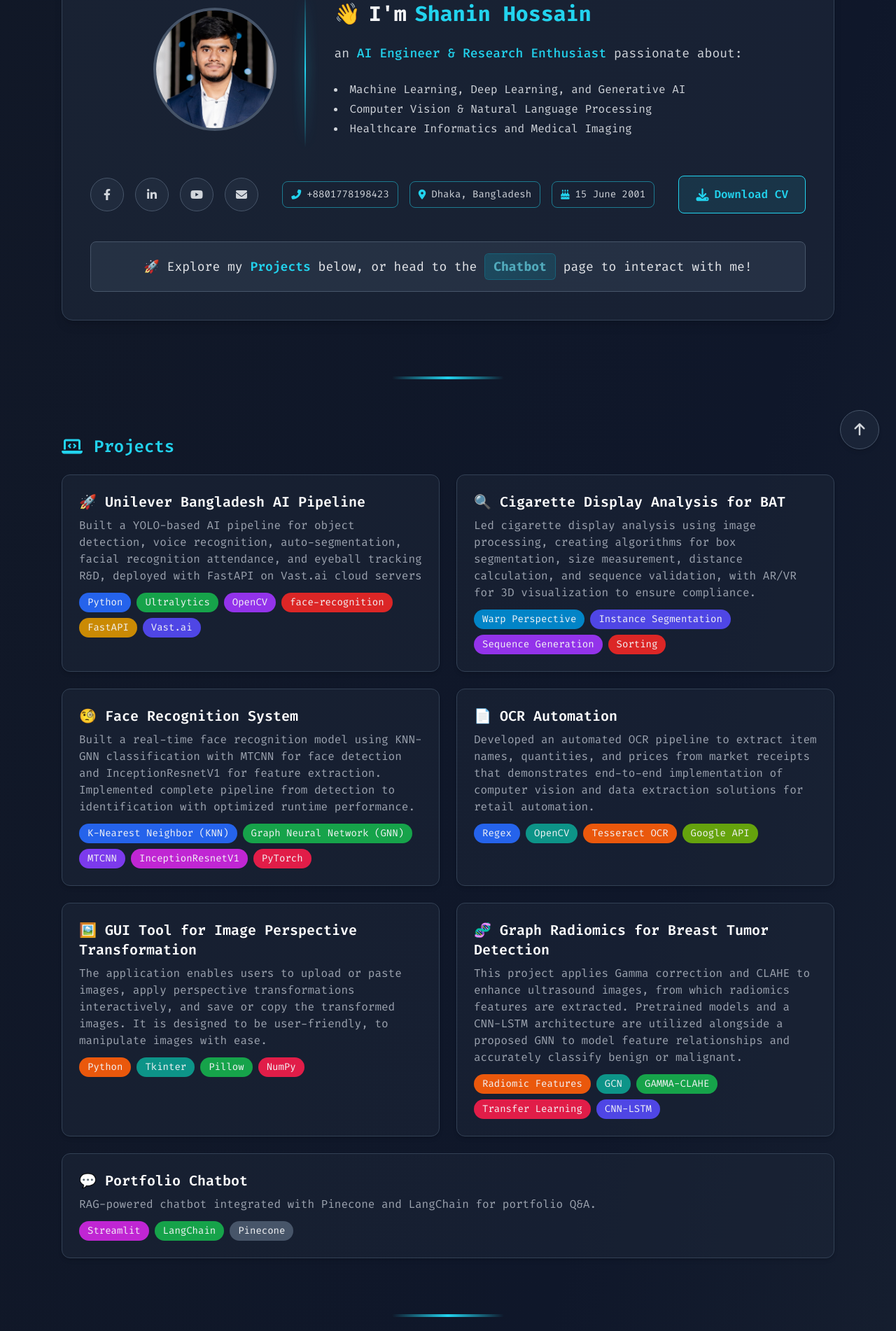
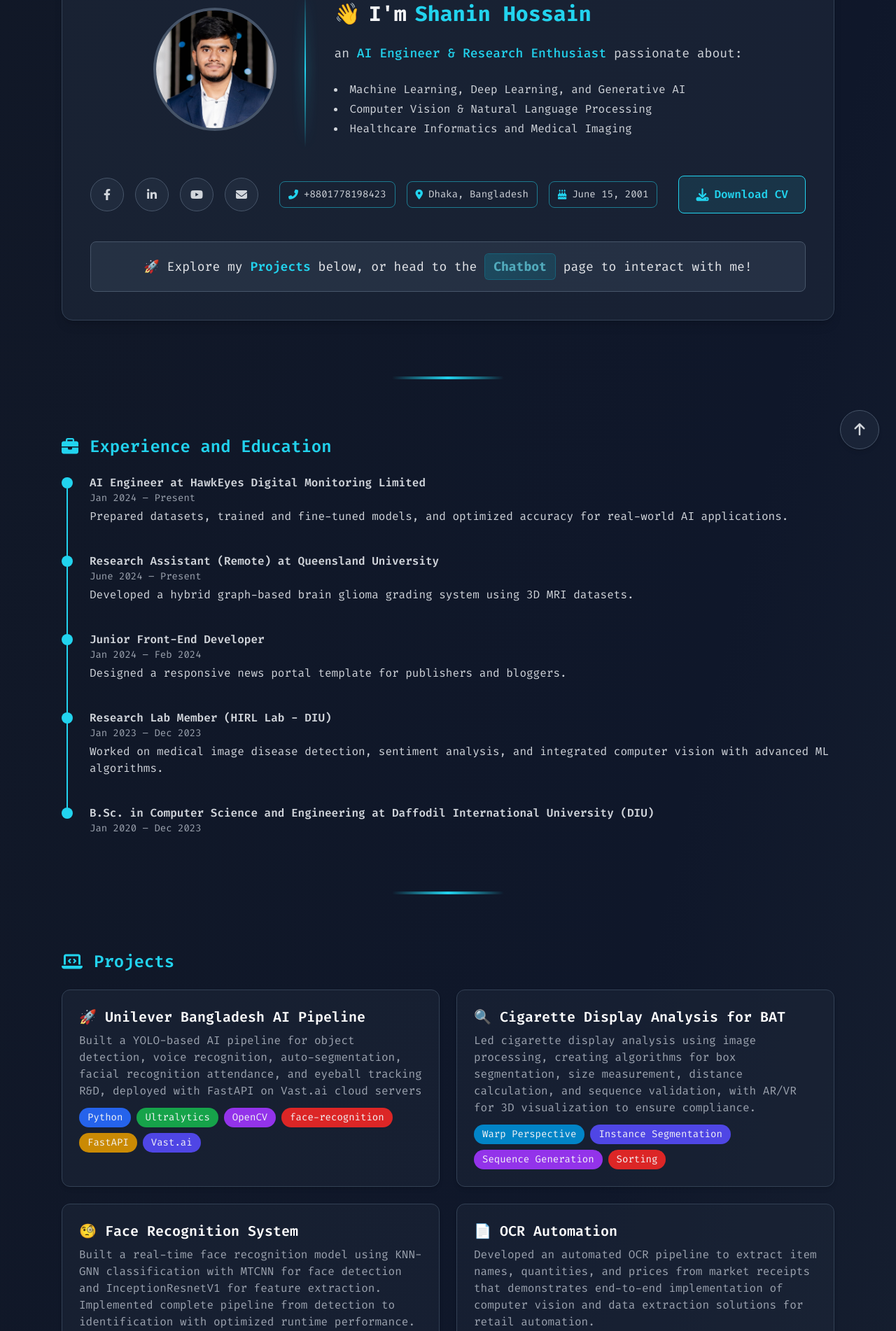
Before and after one commit to ShakhawatShanin/Portfolio-Shanin, a Flask app: page / in a window 1280 px wide. Shown: the part 134-2036 px from the top of the page at 70% size. Run offline with Flask 3, Linux system fonts and the light colour scheme; some libraries are stand-ins or nearby versions.

Commit message:
structure

```diff
--- a/templates/index.html
+++ b/templates/index.html
@@ -124,7 +124,7 @@
     <div class="flex items-center gap-2 px-3 py-2 border border-cyan-400/50 rounded-lg text-gray-300 text-sm
                 hover:bg-cyan-500/10 hover:border-cyan-400 transition">
       <i class="fas fa-birthday-cake text-cyan-400"></i>
-      <span>15 June 2001</span>
+      <span>June 15, 2001</span>
     </div>
   </div>
 
@@ -158,8 +158,76 @@
 
       <!-- Section Divider -->
       <div class="h-1 w-40 mx-auto bg-gradient-to-r from-transparent via-cyan-400 to-transparent rounded-full"></div>
+      <!-- Experience Section -->
+      <div>
+        <div class="flex items-center gap-4 mb-6">
+          <i class="fas fa-briefcase text-cyan-400 text-2xl"></i>
+          <h3 class="text-2xl font-semibold text-cyan-400">Experience and Education</h3>
+        </div>
 
-      <!-- Projects Section -->
+        <div class="relative">
+          <!-- Vertical line (calc(100% - 4.5rem) trims the vertical line so it doesn’t go past the final circle.) | 5.5 coz 4 items-->
+          <!-- VERTICAL LINE (updated – no calc, no magic numbers) -->
+<div class="absolute left-[7px] top-5 bottom-9 w-0.5 bg-cyan-400"></div>
+
+          <!-- Timeline Item 1 -->
+          <div class="relative mb-10 pl-10">
+            <div class="absolute left-0 top-1 w-4 h-4 bg-cyan-400 rounded-full"></div>
+            <p class="text-gray-300 font-semibold">AI Engineer at HawkEyes Digital Monitoring Limited</p>
+            <p class="text-gray-400 text-sm mb-1">Jan 2024 – Present</p>
+            <p class="text-gray-300">
+              Prepared datasets, trained and fine-tuned models, and optimized accuracy for real-world AI applications.
+            </p>
+          </div>
+
+          <!-- Timeline Item 2 -->
+          <div class="relative mb-10 pl-10">
+            <div class="absolute left-0 top-1 w-4 h-4 bg-cyan-400 rounded-full"></div>
+            <p class="text-gray-300 font-semibold">Research Assistant (Remote) at Queensland University</p>
+            <p class="text-gray-400 text-sm mb-1">June 2024 – Present</p>
+            <p class="text-gray-300">
+              Developed a hybrid graph-based brain glioma grading system using 3D MRI datasets.
+            </p>
+          </div>
+
+          <!-- Timeline Item 3 -->
+          <div class="relative mb-10 pl-10">
+            <div class="absolute left-0 top-1 w-4 h-4 bg-cyan-400 rounded-full"></div>
+            <p class="text-gray-300 font-semibold">Junior Front-End Developer</p>
+            <p class="text-gray-400 text-sm mb-1">Jan 2024 – Feb 2024</p>
+            <p class="text-gray-300">
+              Designed a responsive news portal template for publishers and bloggers.
+            </p>
+          </div>
+
+          <!-- Timeline Item 4 -->
+          <div class="relative mb-10 pl-10">
+            <div class="absolute left-0 top-1 w-4 h-4 bg-cyan-400 rounded-full"></div>
+            <p class="text-gray-300 font-semibold">Research Lab Member (HIRL Lab - DIU)</p>
+            <p class="text-gray-400 text-sm mb-1">Jan 2023 – Dec 2023</p>
+            <p class="text-gray-300">
+              Worked on medical image disease detection, sentiment analysis, and integrated computer vision with advanced ML algorithms.
+            </p>
+          </div>
+
+          <!-- Timeline Item 5 -->
+          <div class="relative mb-10 pl-10">
+            <div class="absolute left-0 top-1 w-4 h-4 bg-cyan-400 rounded-full"></div>
+            <p class="text-gray-300 font-semibold">B.Sc. in Computer Science and Engineering at Daffodil International University (DIU)</p>
+            <p class="text-gray-400 text-sm mb-1">Jan 2020 – Dec 2023</p>
+
+          </div>
+
+
+        </div>
+      </div>
+
+
+
+      <!-- Section Divider -->
+      <div class="h-1 w-40 mx-auto bg-gradient-to-r from-transparent via-cyan-400 to-transparent rounded-full"></div>
+
+<!-- Projects Section -->
       <div>
         <div class="flex items-center gap-4 mb-6">
           <i class="fas fa-laptop-code text-cyan-400 text-2xl"></i>
@@ -247,44 +315,38 @@
             </div>
           </div>
 
-          <div class="bg-slate-800/50 p-6 rounded-xl border border-slate-700 shadow-md hover:shadow-cyan-500/10 transition md:col-span-2">
-            <h4 class="text-xl font-semibold text-white">💬 Portfolio Chatbot</h4>
-            <p class="text-gray-400 mt-2 mb-3">RAG-powered chatbot integrated with Pinecone and LangChain for portfolio Q&A.</p>
+          <div class="bg-slate-800/50 p-6 rounded-xl border border-slate-700 shadow-md hover:shadow-cyan-500/10 transition">
+            <h4 class="text-xl font-semibold text-white">
+              <a href="https://www.youtube.com/watch?v=0WfvS2CtDeo" target="_blank" class="hover:text-cyan-400">💬 Portfolio Q&A AI Chatbot</a>
+            </h4>
+            <p class="text-gray-400 mt-2 mb-3">This project is an AI-powered Portfolio Q&A Chatbot built using Flask and LangChain. It uses GPT-4.1-Nano as the LLM and retrieves answers from your PDF portfolio data through a RAG pipeline. The system combines Hugging Face sentence embeddings with Pinecone vector storage.</p>
             <div class="flex flex-wrap gap-2">
-              <span class="px-3 py-1 bg-fuchsia-600 rounded-full text-sm">Streamlit</span>
-              <span class="px-3 py-1 bg-green-600 rounded-full text-sm">LangChain</span>
-              <span class="px-3 py-1 bg-slate-600 rounded-full text-sm">Pinecone</span>
+              <span class="px-3 py-1 bg-fuchsia-600 rounded-full text-sm">GPT-4.1-Nano</span>
+              <span class="px-3 py-1 bg-teal-600 rounded-full text-sm">Pinecone</span>
+              <span class="px-3 py-1 bg-green-600 rounded-full text-sm">Hugging Face Embedding</span>
+              <span class="px-3 py-1 bg-slate-600 rounded-full text-sm">LangChain</span>
             </div>
           </div>
+
+          <div class="bg-slate-800/50 p-6 rounded-xl border border-slate-700 shadow-md hover:shadow-cyan-500/10 transition">
+            <h4 class="text-xl font-semibold text-white">
+              <a href="https://youtu.be/Bjy41MR6O8Y" target="_blank" class="hover:text-cyan-400">📝 Bangla LLM Text Summarizer</a>
+            </h4>
+            <p class="text-gray-400 mt-2 mb-3">Build Bangla text summarizer using Unsloth’s Gemma-3-4b, fine-tuned with LoRA on custom Bangla data, exported to GGUF for lightweight inference, and powered by Ollama for offline use. The sleek Flask + Tailwind CSS chat UI lets users paste articles and get instant, accurate summaries.</p>
+            <div class="flex flex-wrap gap-2">
+              <span class="px-3 py-1 bg-blue-600 rounded-full text-sm">Unsloth</span>
+              <span class="px-3 py-1 bg-teal-600 rounded-full text-sm">GGUF</span>
+              <span class="px-3 py-1 bg-green-600 rounded-full text-sm">Ollama</span>
+              <span class="px-3 py-1 bg-lime-600 rounded-full text-sm">NLP</span>
+              <span class="px-3 py-1 bg-indigo-600 rounded-full text-sm">Flask</span>
+              <span class="px-3 py-1 bg-orange-600 rounded-full text-sm">HTML</span>
+              <span class="px-3 py-1 bg-rose-600 rounded-full text-sm">Tailwind</span>
+            </div>
+          </div>
+
         </div>
       </div>
 
-      <!-- Section Divider -->
-      <div class="h-1 w-40 mx-auto bg-gradient-to-r from-transparent via-cyan-400 to-transparent rounded-full"></div>
-
-      <!-- Publications Section -->
-      <div>
-        <div class="flex items-center gap-4 mb-6">
-          <i class="fas fa-book text-cyan-400 text-2xl"></i>
-          <h3 class="text-2xl font-semibold text-cyan-400">Publications</h3>
-        </div>
-
-        <div class="space-y-6">
-          <div class="bg-slate-800/50 p-6 rounded-xl border border-slate-700 shadow-md hover:shadow-cyan-500/10 transition">
-            <h4 class="text-xl font-semibold text-white">
-              <a href="https://www.sciencedirect.com/science/article/pii/S2667305324000103" target="_blank" class="hover:text-cyan-400">📘 Automated Detection of Age-Related Macular Degeneration</a>
-            </h4>
-            <p class="text-gray-400 text-sm mb-2">Journal of Intelligent Systems with Applications, 2024</p>
-            <p class="text-gray-300">Built a CNN-LSTM based system to detect AMD from retinal fundus images.</p>
-          </div>
-
-          <div class="bg-slate-800/50 p-6 rounded-xl border border-slate-700 shadow-md hover:shadow-cyan-500/10 transition">
-            <h4 class="text-xl font-semibold text-white">📗 A Hybrid Radiomic Graph Neural Network for 3D MRI Glioma Grading</h4>
-            <p class="text-gray-400 text-sm mb-2">Journal on Knowledge Based Systems, 2025 (Under Review)</p>
-            <p class="text-gray-300">A novel hybrid architecture that could be used to grade glioma tumors reliably and accurately utilizing 3D MRI data.</p>
-          </div>
-        </div>
-      </div>
 
       <!-- Section Divider -->
       <div class="h-1 w-40 mx-auto bg-gradient-to-r from-transparent via-cyan-400 to-transparent rounded-full"></div>
@@ -353,61 +415,29 @@
       <!-- Section Divider -->
       <div class="h-1 w-40 mx-auto bg-gradient-to-r from-transparent via-cyan-400 to-transparent rounded-full"></div>
 
-      <!-- Experience Section -->
+    <!-- Publications Section -->
       <div>
         <div class="flex items-center gap-4 mb-6">
-          <i class="fas fa-briefcase text-cyan-400 text-2xl"></i>
-          <h3 class="text-2xl font-semibold text-cyan-400">Experience</h3>
+          <i class="fas fa-book text-cyan-400 text-2xl"></i>
+          <h3 class="text-2xl font-semibold text-cyan-400">Publications</h3>
         </div>
 
-        <div class="relative">
-          <!-- Vertical line (calc(100% - 4.5rem) trims the vertical line so it doesn’t go past the final circle.) | 5.5 coz 4 items-->
-          <div class="absolute top-2 left-[7px] w-0.5 bg-cyan-400" style="height: calc(100% - 5.5rem);"></div>
-
-          <!-- Timeline Item 1 -->
-          <div class="relative mb-10 pl-10">
-            <div class="absolute left-0 top-1 w-4 h-4 bg-cyan-400 rounded-full"></div>
-            <p class="text-gray-300 font-semibold">AI Engineer at HawkEyes Digital Monitoring Limited</p>
-            <p class="text-gray-400 text-sm mb-1">Jan 2024 – Present</p>
-            <p class="text-gray-300">
-              Prepared datasets, trained and fine-tuned models, and optimized accuracy for real-world AI applications.
-            </p>
+        <div class="space-y-6">
+          <div class="bg-slate-800/50 p-6 rounded-xl border border-slate-700 shadow-md hover:shadow-cyan-500/10 transition">
+            <h4 class="text-xl font-semibold text-white">
+              <a href="https://www.sciencedirect.com/science/article/pii/S2667305324000103" target="_blank" class="hover:text-cyan-400">📘 Automated Detection of Age-Related Macular Degeneration</a>
+            </h4>
+            <p class="text-gray-400 text-sm mb-2">Journal of Intelligent Systems with Applications, 2024</p>
+            <p class="text-gray-300">Built a CNN-LSTM based system to detect AMD from retinal fundus images.</p>
           </div>
 
-          <!-- Timeline Item 2 -->
-          <div class="relative mb-10 pl-10">
-            <div class="absolute left-0 top-1 w-4 h-4 bg-cyan-400 rounded-full"></div>
-            <p class="text-gray-300 font-semibold">Research Assistant (Remote) at Queensland University</p>
-            <p class="text-gray-400 text-sm mb-1">June 2024 – Present</p>
-            <p class="text-gray-300">
-              Developed a hybrid graph-based brain glioma grading system using 3D MRI datasets.
-            </p>
+          <div class="bg-slate-800/50 p-6 rounded-xl border border-slate-700 shadow-md hover:shadow-cyan-500/10 transition">
+            <h4 class="text-xl font-semibold text-white">📗 A Hybrid Radiomic Graph Neural Network for 3D MRI Glioma Grading</h4>
+            <p class="text-gray-400 text-sm mb-2">Journal on Knowledge Based Systems, 2025 (Under Review)</p>
+            <p class="text-gray-300">A novel hybrid architecture that could be used to grade glioma tumors reliably and accurately utilizing 3D MRI data.</p>
           </div>
-
-          <!-- Timeline Item 3 -->
-          <div class="relative mb-10 pl-10">
-            <div class="absolute left-0 top-1 w-4 h-4 bg-cyan-400 rounded-full"></div>
-            <p class="text-gray-300 font-semibold">Junior Front-End Developer</p>
-            <p class="text-gray-400 text-sm mb-1">Jan 2024 – Feb 2024</p>
-            <p class="text-gray-300">
-              Designed a responsive news portal template for publishers and bloggers.
-            </p>
-          </div>
-
-          <!-- Timeline Item 4 -->
-          <div class="relative mb-10 pl-10">
-            <div class="absolute left-0 top-1 w-4 h-4 bg-cyan-400 rounded-full"></div>
-            <p class="text-gray-300 font-semibold">Research Lab Member (HIRL Lab - DIU)</p>
-            <p class="text-gray-400 text-sm mb-1">Jan 2023 – Dec 2023</p>
-            <p class="text-gray-300">
-              Worked on medical image disease detection, sentiment analysis, and integrated computer vision with advanced ML algorithms.
-            </p>
-          </div>
-
-
         </div>
       </div>
-
 
       <!-- Section Divider -->
 <div class="h-1 w-40 mx-auto bg-gradient-to-r from-transparent via-cyan-400 to-transparent rounded-full"></div>
```
